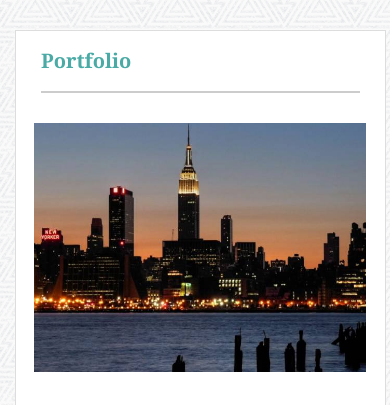
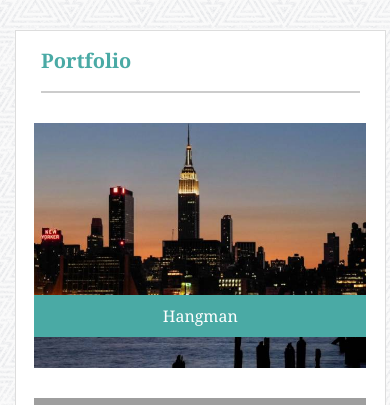
Before and after one commit to hornsten/Responsive-Portfolio, a PHP site: page /portfolio.html in a window 390 px wide. Shown: the part 142-547 px from the top of the page. Run offline with PHP 8.4, Linux system fonts and the light colour scheme; grey boxes are pictures that could not be loaded.

Commit message:
Improves responsiveness of thumbnail images by adding extra media query

```diff
--- a/assets/css/style.css
+++ b/assets/css/style.css
@@ -225,7 +225,7 @@ li a:hover {
 	text-align: center;
 	font-family: 'Georgia', Times, Times New Roman, serif;
 	padding: 5px 0px;
-	margin-top: 125px;
+	margin-top: 50%;
 
 }
 
@@ -434,7 +434,7 @@ input[type=submit]:hover {
 	}
 	.img1, .img2, .img3, .img4, .img5 {
 		width: 90%;
-		height: 375px;
+		height: 300px;
 		margin-left: 0;
 		margin-right: 0;
 	}
@@ -450,7 +450,7 @@ input[type=submit]:hover {
 }
 
 	.desc {
-		margin-top: 320px;
+		margin-top: 250px;
 
 	}
 
@@ -478,12 +478,37 @@ input[type=submit]:hover {
     }
 
 }
+@media only screen and (max-width: 470px) {
 
-@media only screen and (max-width: 400px) {
+	.img1, .img2, .img3, .img4, .img5 {
+		width: 90%;
+		height: 285px;
+		margin-left: 0;
+		margin-right: 0;
+	}
+
+	.desc {
+
+		margin-top: 60%;
+	}
+}
+
+@media only screen and (max-width: 450px) {
 
 	li a {
 		width: 22%;
 
 	}
 
+	.img1, .img2, .img3, .img4, .img5 {
+		width: 90%;
+		height: 245px;
+		margin-left: 0;
+		margin-right: 0;
+	}
+
+	.desc {
+		margin-top: 52%;
+	}
+
 }
```
Also changed, not shown: 1 other file.
